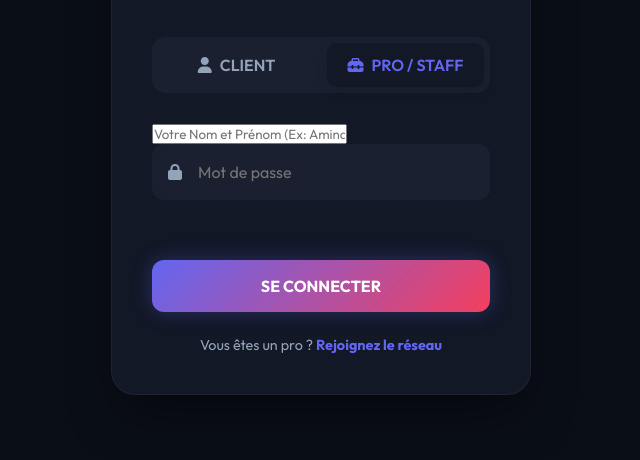
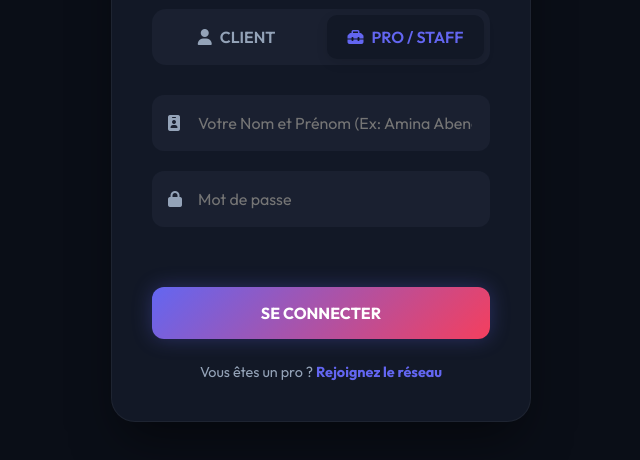
Before and after one commit to ezheyase/Maintech, a plain HTML site: page index.html in a window 1280 px wide. Both pictures are taken after a click on the element "PRO / STAFF". Shown: the part 264-724 px from the top of the page, without its empty margins (319-959 px from the left). Drawn offline with Linux system fonts and the light colour scheme; some packages are replaced by stand-ins of ours; a script that the page names is missing.

Commit message:
Add files via upload

```diff
--- a/index.html
+++ b/index.html
@@ -31,7 +31,8 @@
                     <div class="input-group"><i class="fas fa-phone"></i><input id="client-phone" placeholder="Téléphone"></div>
                 </div>
                 <div id="tech-login" style="display:none;">
-<input id="tech-id" placeholder="Votre Nom et Prénom (Ex: Amina Abenay)">                    <div class="input-group"><i class="fas fa-lock"></i><input id="tech-password" type="password" placeholder="Mot de passe"></div>
+                    <div class="input-group"><i class="fas fa-id-badge"></i><input id="tech-id" placeholder="Votre Nom et Prénom (Ex: Amina Abenay)""></div>
+                    <div class="input-group"><i class="fas fa-lock"></i><input id="tech-password" type="password" placeholder="Mot de passe"></div>
                 </div>
                 <div class="login-error" id="login-error"></div>
                 <button class="btn-primary" onclick="handleLogin()">SE CONNECTER</button>
```
